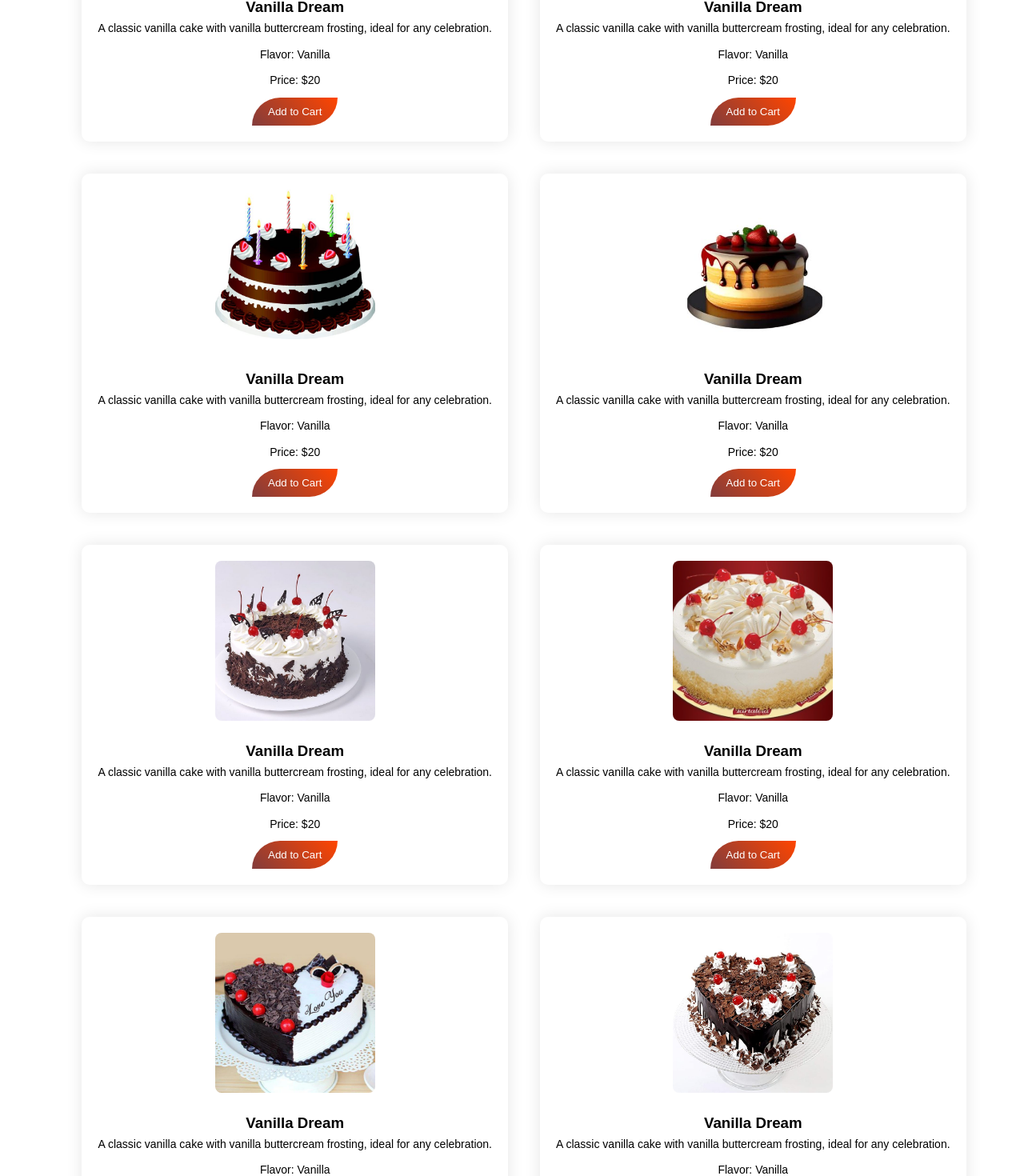
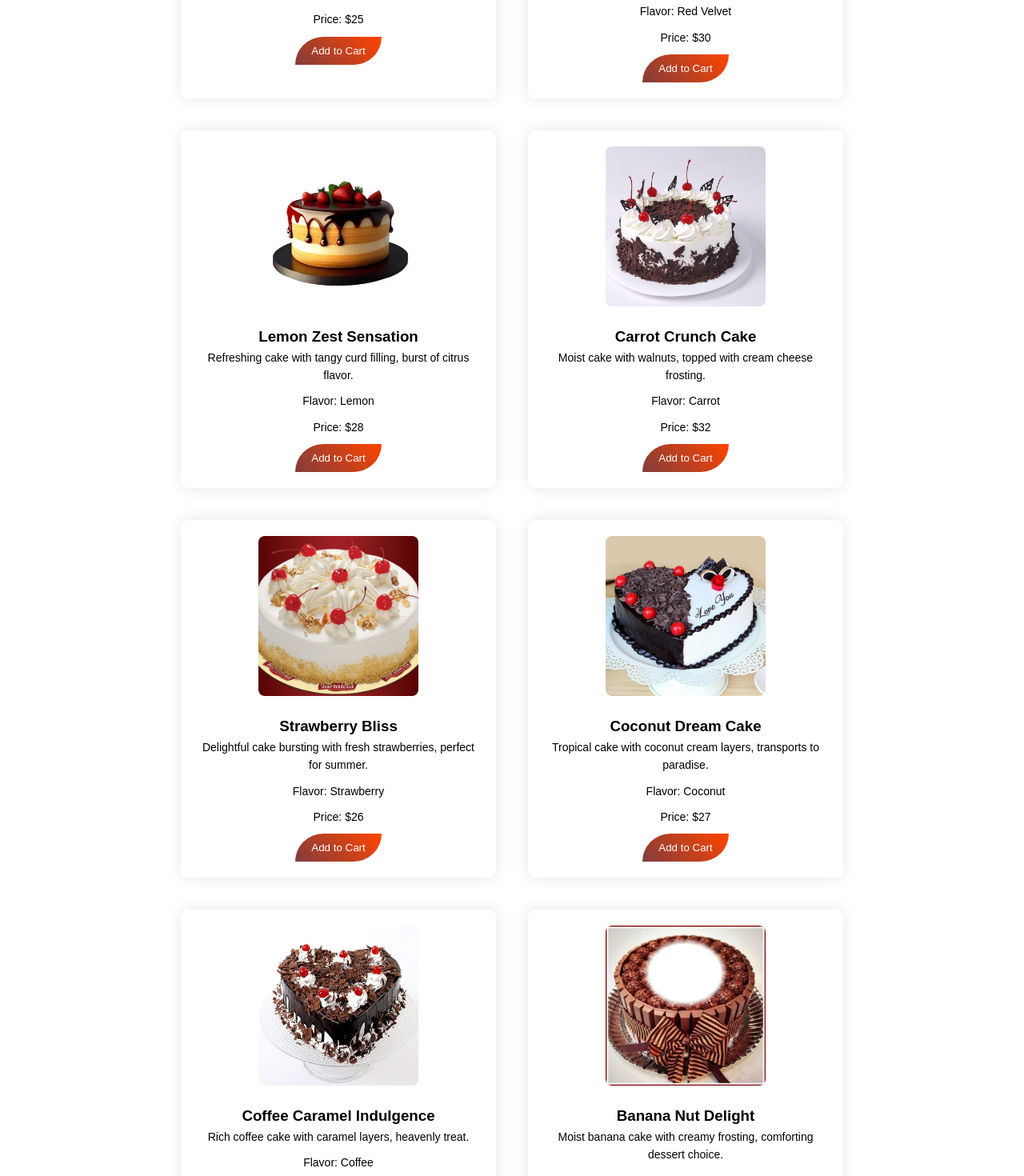
Before and after one commit to pranjalee30/cake, a React (Create React App) app: page / in a window 1280 px wide. Shown: the part 1295-2765 px from the top of the page at 80% size. Built offline with nearby package versions, Linux system fonts and the light colour scheme.

Commit message:
update css for media query and all

```diff
--- a/src/App.css
+++ b/src/App.css
@@ -8,13 +8,16 @@
 body {
   font-family: Arial, sans-serif;
   line-height: 1.6;
-  margin: 100px 20px 20px 50px;
+  margin: 0px 20px 20px 20px;
 }
 
 .CompanyName {
   display: flex;
   font-size: 150%;
   padding-right: 30px;
+}
+a {
+  text-decoration: none;
 }
 
 .App {
@@ -46,8 +49,9 @@ body {
   list-style-type: none;
   display: flex;
   flex-direction: row;
-  padding-left: 50%;
+  padding-left: 48%;
   font-size: 120%;
+  font-weight: bold;
 }
 
 .navigation ul li {
@@ -66,7 +70,7 @@ body {
   color: rgb(57, 34, 4);
   left: 35%;
   right: 35%;
-  top: 20%;
+  top: 5%;
   transform: translate(-50%, -50%);
   white-space: nowrap;
   overflow: hidden;
@@ -102,31 +106,9 @@ main {
 .hero p {
   color: #555;
   margin-bottom: 30px;
+  align-items: center;
 }
 
-/* .btn {
-  display: inline-block;
-  padding: 10px 20px;
-  background-color: #007bff;
-  color: #fff;
-  text-decoration: none;
-  border: none;
-  border-radius: 50% 50% 9% 9%;
-  transition: background-color 0.4s ease;
-}
-
-.btn::before {
-  content: "";
-  background: linear-gradient(to bottom, rgba(255, 255, 255, 0) 0%, #fff 100%);
-  z-index: 1;
-  border-radius: 50% 50% 8% 8%;
-}
-
-.btn:hover {
-  background-color: #4f09f1;
-  transform: translateY(-5px) rotateY(10deg);
-  box-shadow: 0 0 20px rgba(0, 0, 0, 0.4);
-} */
 .btn {
   display: inline-block;
   padding: 12px 24px;
@@ -162,6 +144,7 @@ main {
 
 /* Cake Styles */
 .cake {
+  width: 30%;
   background-color: #fff;
   border-radius: 10px;
   box-shadow: 0 0 20px rgba(0, 0, 0, 0.1);
@@ -284,12 +267,14 @@ main {
 /* Media Queries for Android and Small Screens */
 @media (max-width: 768px) {
   .CompanyName {
-    font-size: 200%;
+    display: flex;
+    font-size: 150%;
+    padding-right: 30px;
   }
 
   .navigation ul {
-    padding-left: 30%;
-    justify-content: right;
+    padding-left: 10%;
+    justify-content: flex-end;
   }
 
   .navigation ul li {
@@ -334,8 +319,9 @@ main {
   }
 
   .scrolling-text {
-    left: 10%;
-    right: 10%;
-    top: 20%;
+    left: 35%;
+    right: 35%;
+    top: 18%;
+    font-size: 11px;
   }
 }
--- a/src/App.js
+++ b/src/App.js
@@ -11,7 +11,9 @@ function App() {
         </div>
         {/* Navigation Menu */}
         <nav className="navigation">
-          <h1 className="CompanyName">Cake Creations</h1>
+          <a href="/">
+            <h1 className="CompanyName">Cake Creations</h1>
+          </a>
           <ul className="list">
             <li>
               <a href="#home">Home</a>
@@ -78,122 +80,108 @@ function App() {
             {/* Cake 3 */}
             <div className="cake">
               <img src="images/3.jpeg" alt="Cake 3" />
-              <h3>Vanilla Dream</h3>
-              <p>
-                A classic vanilla cake with vanilla buttercream frosting, ideal
-                for any celebration.
-              </p>
-              <p>Flavor: Vanilla</p>
-              <p>Price: $20</p>
+              <h3>Chocolate Indulgence</h3>
+              <p>Decadent cake with rich ganache, satisfying cravings</p>
+              <p>Flavor: Chocolate</p>
+              <p>Price: $25</p>
               <button>Add to Cart</button>
             </div>
 
             {/* Cake 4 */}
             <div className="cake">
               <img src="images/4.jpeg" alt="Cake 4" />
-              <h3>Vanilla Dream</h3>
+              <h3>Red Velvet Delight</h3>
               <p>
-                A classic vanilla cake with vanilla buttercream frosting, ideal
-                for any celebration.
+                Smooth cake with cream cheese frosting, delights taste buds.
               </p>
-              <p>Flavor: Vanilla</p>
-              <p>Price: $20</p>
+              <p>Flavor: Red Velvet</p>
+              <p>Price: $30</p>
               <button>Add to Cart</button>
             </div>
             {/* Cake 5 */}
             <div className="cake">
               <img src="images/5.jpeg" alt="Cake 5" />
-              <h3>Vanilla Dream</h3>
+              <h3>Lemon Zest Sensation</h3>
               <p>
-                A classic vanilla cake with vanilla buttercream frosting, ideal
-                for any celebration.
+                Refreshing cake with tangy curd filling, burst of citrus flavor.
               </p>
-              <p>Flavor: Vanilla</p>
-              <p>Price: $20</p>
+              <p>Flavor: Lemon</p>
+              <p>Price: $28</p>
               <button>Add to Cart</button>
             </div>
             {/* Cake 6 */}
             <div className="cake">
               <img src="images/6.jpeg" alt="Cake 6" />
-              <h3>Vanilla Dream</h3>
-              <p>
-                A classic vanilla cake with vanilla buttercream frosting, ideal
-                for any celebration.
-              </p>
-              <p>Flavor: Vanilla</p>
-              <p>Price: $20</p>
+              <h3>Carrot Crunch Cake</h3>
+              <p>Moist cake with walnuts, topped with cream cheese frosting.</p>
+              <p>Flavor: Carrot</p>
+              <p>Price: $32</p>
               <button>Add to Cart</button>
             </div>
             {/* Cake 7 */}
             <div className="cake">
               <img src="images/7.jpeg" alt="Cake 7" />
-              <h3>Vanilla Dream</h3>
+              <h3>Strawberry Bliss</h3>
               <p>
-                A classic vanilla cake with vanilla buttercream frosting, ideal
-                for any celebration.
+                Delightful cake bursting with fresh strawberries, perfect for
+                summer.
               </p>
-              <p>Flavor: Vanilla</p>
-              <p>Price: $20</p>
+              <p>Flavor: Strawberry</p>
+              <p>Price: $26</p>
               <button>Add to Cart</button>
             </div>
             {/* Cake 8 */}
             <div className="cake">
               <img src="images/8.jpeg" alt="Cake 8" />
-              <h3>Vanilla Dream</h3>
+              <h3>Coconut Dream Cake</h3>
               <p>
-                A classic vanilla cake with vanilla buttercream frosting, ideal
-                for any celebration.
+                Tropical cake with coconut cream layers, transports to paradise.
               </p>
-              <p>Flavor: Vanilla</p>
-              <p>Price: $20</p>
+              <p>Flavor: Coconut</p>
+              <p>Price: $27</p>
               <button>Add to Cart</button>
             </div>
             {/* Cake 9 */}
             <div className="cake">
               <img src="images/9.jpeg" alt="Cake 9" />
-              <h3>Vanilla Dream</h3>
-              <p>
-                A classic vanilla cake with vanilla buttercream frosting, ideal
-                for any celebration.
-              </p>
-              <p>Flavor: Vanilla</p>
-              <p>Price: $20</p>
+              <h3>Coffee Caramel Indulgence</h3>
+              <p>Rich coffee cake with caramel layers, heavenly treat.</p>
+              <p>Flavor: Coffee</p>
+              <p>Price: $29</p>
               <button>Add to Cart</button>
             </div>
             {/* Cake 10 */}
             <div className="cake">
               <img src="images/10.jpeg" alt="Cake 10" />
-              <h3>Vanilla Dream</h3>
+              <h3>Banana Nut Delight</h3>
               <p>
-                A classic vanilla cake with vanilla buttercream frosting, ideal
-                for any celebration.
+                Moist banana cake with creamy frosting, comforting dessert
+                choice.
               </p>
-              <p>Flavor: Vanilla</p>
-              <p>Price: $20</p>
+              <p>Flavor: Banana</p>
+              <p>Price: $31</p>
               <button>Add to Cart</button>
             </div>
             {/* Cake 11 */}
             <div className="cake">
               <img src="images/11.jpeg" alt="Cake 11" />
-              <h3>Vanilla Dream</h3>
+              <h3>Raspberry White Chocolate</h3>
               <p>
-                A classic vanilla cake with vanilla buttercream frosting, ideal
-                for any celebration.
+                Delicate cake with tangy preserves, covered in white chocolate.
               </p>
-              <p>Flavor: Vanilla</p>
-              <p>Price: $20</p>
+              <p>Flavor: White Chocolate</p>
+              <p>Price: $33</p>
               <button>Add to Cart</button>
             </div>
             {/* Cake 12 */}
             <div className="cake">
               <img src="images/12.jpeg" alt="Cake 12" />
-              <h3>Vanilla Dream</h3>
+              <h3>Pineapple Upside-Down Cake</h3>
               <p>
-                A classic vanilla cake with vanilla buttercream frosting, ideal
-                for any celebration.
+                Classic cake with caramelized pineapple, moist vanilla sponge.
               </p>
-              <p>Flavor: Vanilla</p>
-              <p>Price: $20</p>
+              <p>Flavor: Pineapple</p>
+              <p>Price: $28</p>
               <button>Add to Cart</button>
             </div>
           </div>
```
